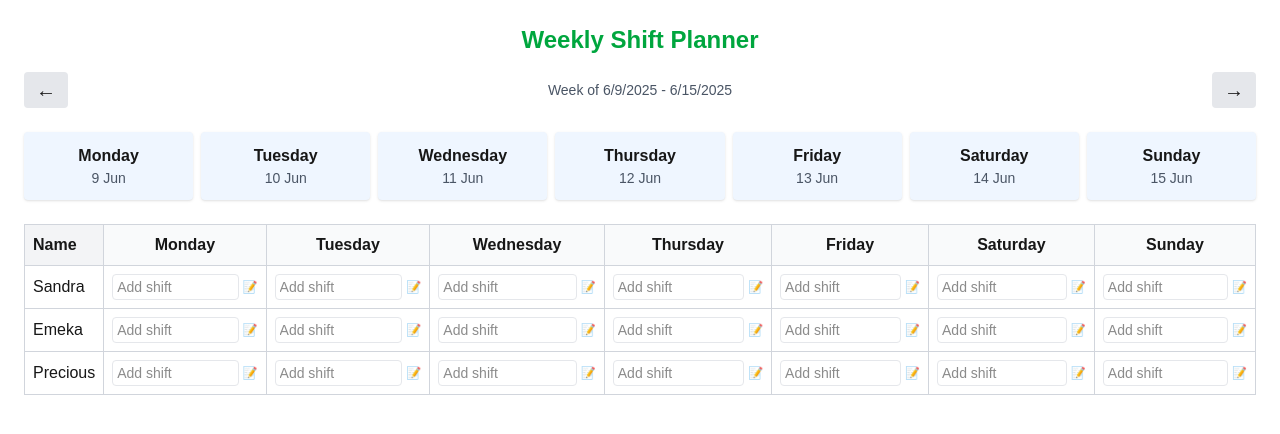
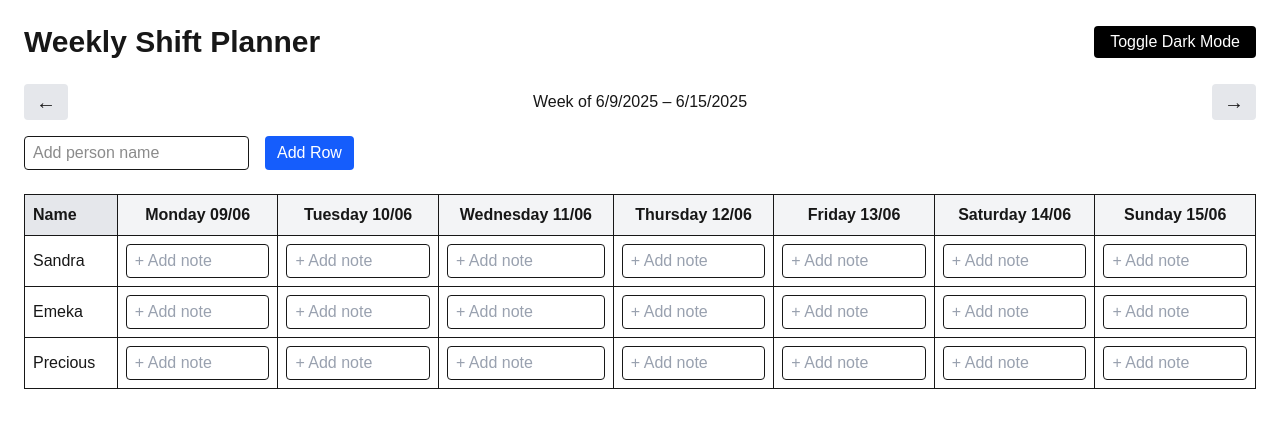
Before and after one commit to poffodile/shift-planner, a Next.js app: page /planner in a window 1280 px wide. Shown: the top 434 px of the page. Built offline with nearby package versions, Linux system fonts and the light colour scheme.

Commit message:
refactored ShiftPlanner component for improved functionality and updated global styles for better dark theme contrast

```diff
--- a/src/pages/planner.tsx
+++ b/src/pages/planner.tsx
@@ -1,172 +1,173 @@
+// ShiftPlanner.tsx — Now With Editable Cells, Note Popup, and Resizable Inputs
 import Head from "next/head";
-import { useState } from "react";
+import { useEffect, useState } from "react";
 
-// === Main Weekly Planner Page ===
-export default function Planner() {
-  // Keeps track of which week we're viewing (0 = current, -1 = previous week, etc.)
-  const [currentWeekOffset, setCurrentWeekOffset] = useState(0);
+const defaultNames = ["Sandra", "Emeka", "Precious"];
 
-  // These are the people we're showing in the table
-  const people = ["Sandra", "Emeka", "Precious"];
-
-  // These are the 7 days we want to display
-  const days = [
-    "Monday",
-    "Tuesday",
-    "Wednesday",
-    "Thursday",
-    "Friday",
-    "Saturday",
-    "Sunday",
-  ];
-
-  // State to store what shift someone is doing on a given day
-  const [shiftData, setShiftData] = useState(() => {
-    const init: { [person: string]: { [day: string]: string } } = {};
-    people.forEach((name) => {
-      init[name] = {};
-      days.forEach((day) => {
-        init[name][day] = ""; // empty by default
-      });
-    });
-    return init;
+export default function ShiftPlanner() {
+  const [theme, setTheme] = useState<"light" | "dark">("light");
+  const [people, setPeople] = useState<string[]>([...defaultNames]);
+  const [newName, setNewName] = useState("");
+  const [weekOffset, setWeekOffset] = useState(0);
+  const [notePopup, setNotePopup] = useState({
+    open: false,
+    person: "",
+    day: "",
+    content: "",
   });
 
-  // State to store notes per cell (e.g. "slept 3 hrs", etc.)
-  const [noteData, setNoteData] = useState(() => {
-    const init: { [person: string]: { [day: string]: string } } = {};
-    people.forEach((name) => {
-      init[name] = {};
-      days.forEach((day) => {
-        init[name][day] = "";
-      });
-    });
-    return init;
-  });
-
-  // When someone clicks the note icon, this opens the modal
-  const [notePopup, setNotePopup] = useState({
-    person: "",
-    day: "",
-    open: false,
-  });
-
-  const [noteText, setNoteText] = useState("");
-
-  // Generate dates for the current selected week
+  // Compute the start of the week (Monday)
   const getWeekDates = () => {
     const today = new Date();
     const monday = new Date(today);
     const day = monday.getDay();
-    const diffToMonday = day === 0 ? -6 : 1 - day;
-    monday.setDate(today.getDate() + diffToMonday + currentWeekOffset * 7);
+    const diff = day === 0 ? -6 : 1 - day;
+    monday.setDate(today.getDate() + diff + weekOffset * 7);
 
-    const week = [];
+    const dates = [];
     for (let i = 0; i < 7; i++) {
       const date = new Date(monday);
       date.setDate(monday.getDate() + i);
-      week.push(date);
+      dates.push(date);
     }
-    return week;
+    return dates;
   };
 
-  const week = getWeekDates();
+  const weekDates = getWeekDates();
+  const columns = weekDates.map((date) => {
+    const day = date.toLocaleDateString("en-GB", { weekday: "long" });
+    const label = date.toLocaleDateString("en-GB", {
+      day: "2-digit",
+      month: "2-digit",
+    });
+    return `${day} ${label}`;
+  });
+
+  const [shiftData, setShiftData] = useState<
+    Record<string, Record<string, string>>
+  >(() => {
+    const initial: Record<string, Record<string, string>> = {};
+    defaultNames.forEach((person) => {
+      initial[person] = {};
+      columns.forEach((day) => {
+        initial[person][day] = "";
+      });
+    });
+    return initial;
+  });
+
+  useEffect(() => {
+    document.documentElement.setAttribute("data-theme", theme);
+  }, [theme]);
+
+  const addPerson = () => {
+    if (!newName.trim()) return;
+    setPeople((prev) => [...prev, newName]);
+    setShiftData((prev) => ({
+      ...prev,
+      [newName]: columns.reduce((acc, col) => {
+        acc[col] = "";
+        return acc;
+      }, {} as Record<string, string>),
+    }));
+    setNewName("");
+  };
+
+  const openNoteEditor = (person: string, day: string) => {
+    setNotePopup({ open: true, person, day, content: shiftData[person][day] });
+  };
+
+  const saveNote = () => {
+    const { person, day, content } = notePopup;
+    setShiftData((prev) => ({
+      ...prev,
+      [person]: {
+        ...prev[person],
+        [day]: content,
+      },
+    }));
+    setNotePopup({ open: false, person: "", day: "", content: "" });
+  };
 
   return (
     <>
       <Head>
-        <title>Shift Planner - Weekly View</title>
+        <title>Shift Planner</title>
+        <meta name="description" content="Weekly shift scheduling" />
+        <link rel="icon" href="/favicon.ico" />
       </Head>
 
-      <main className="p-6">
-        <h1 className="text-2xl font-bold text-center text-green-600 mb-4">
-          Weekly Shift Planner
-        </h1>
+      <main className="min-h-screen bg-[var(--background)] text-[var(--foreground)] p-6">
+        <header className="flex flex-col md:flex-row justify-between items-center mb-6 gap-4">
+          <h1 className="text-3xl font-bold">Weekly Shift Planner</h1>
+          <button
+            onClick={() => setTheme(theme === "light" ? "dark" : "light")}
+            className="px-4 py-1 rounded bg-black text-white dark:bg-white dark:text-black">
+            Toggle {theme === "light" ? "Dark" : "Light"} Mode
+          </button>
+        </header>
 
-        {/* Arrows to move between weeks */}
-        <div className="flex justify-between items-center mb-6">
+        <section className="flex items-center justify-between mb-4">
           <button
-            onClick={() => setCurrentWeekOffset((prev) => prev - 1)}
+            onClick={() => setWeekOffset((prev) => prev - 1)}
             className="text-xl px-3 py-1 bg-gray-200 rounded">
             ←
           </button>
-          <span className="text-sm text-gray-600">
-            Week of {week[0].toLocaleDateString()} -{" "}
-            {week[6].toLocaleDateString()}
-          </span>
+          <p className="text-md text-center">
+            Week of {weekDates[0].toLocaleDateString()} –{" "}
+            {weekDates[6].toLocaleDateString()}
+          </p>
           <button
-            onClick={() => setCurrentWeekOffset((prev) => prev + 1)}
+            onClick={() => setWeekOffset((prev) => prev + 1)}
             className="text-xl px-3 py-1 bg-gray-200 rounded">
             →
           </button>
-        </div>
+        </section>
 
-        {/* Day labels with dates */}
-        <div className="grid grid-cols-7 gap-2 mb-6">
-          {week.map((date, index) => (
-            <div
-              key={index}
-              className="bg-blue-50 text-center p-3 rounded shadow-sm">
-              <p className="font-semibold">{days[index]}</p>
-              <p className="text-sm text-gray-600">
-                {date.getDate()}{" "}
-                {date.toLocaleString("default", { month: "short" })}
-              </p>
-            </div>
-          ))}
-        </div>
+        <section className="mb-6 flex gap-4">
+          <input
+            type="text"
+            placeholder="Add person name"
+            value={newName}
+            onChange={(e) => setNewName(e.target.value)}
+            className="border px-2 py-1 rounded"
+          />
+          <button
+            onClick={addPerson}
+            className="px-3 py-1 bg-blue-600 text-white rounded hover:bg-blue-700">
+            Add Row
+          </button>
+        </section>
 
-        {/* Shift Table */}
-        <div className="overflow-x-auto">
-          <table className="min-w-full border-collapse border border-gray-300">
+        <section className="overflow-x-auto">
+          <table className="min-w-full border border-gray-300">
             <thead>
               <tr>
-                <th className="border border-gray-300 p-2 bg-gray-100 text-left">
-                  Name
-                </th>
-                {days.map((day, index) => (
+                <th className="border p-2 bg-gray-200 text-left">Name</th>
+                {columns.map((col, index) => (
                   <th
                     key={index}
-                    className="border border-gray-300 p-2 bg-gray-50 text-center">
-                    {day}
+                    className="border p-2 bg-gray-100 text-center">
+                    {col}
                   </th>
                 ))}
               </tr>
             </thead>
             <tbody>
-              {people.map((person, i) => (
-                <tr key={i} className="hover:bg-gray-50">
-                  <td className="border border-gray-300 p-2 font-medium">
+              {people.map((person, rowIdx) => (
+                <tr key={rowIdx} className="hover:bg-gray-50">
+                  <td className="border p-2 font-medium whitespace-nowrap">
                     {person}
                   </td>
-                  {days.map((day, d) => (
-                    <td key={d} className="border border-gray-300 p-2">
-                      <div className="flex items-center gap-1">
-                        <input
-                          type="text"
-                          value={shiftData[person][day]}
-                          onChange={(e) => {
-                            const value = e.target.value;
-                            setShiftData((prev) => ({
-                              ...prev,
-                              [person]: {
-                                ...prev[person],
-                                [day]: value,
-                              },
-                            }));
-                          }}
-                          className="w-full px-1 py-0.5 text-sm border border-gray-200 rounded focus:outline-none focus:ring-1 focus:ring-blue-500"
-                          placeholder="Add shift"
-                        />
-                        <button
-                          onClick={() => {
-                            setNotePopup({ person, day, open: true });
-                            setNoteText(noteData[person][day]);
-                          }}
-                          className="text-xs text-blue-500"
-                          title="Add note">
-                          📝
-                        </button>
+                  {columns.map((col, colIdx) => (
+                    <td key={colIdx} className="border p-2">
+                      <div
+                        onClick={() => openNoteEditor(person, col)}
+                        className="cursor-pointer min-w-[120px] max-w-[200px] truncate px-2 py-1 border rounded bg-white dark:bg-gray-800 hover:ring"
+                        title={shiftData[person][col]}>
+                        {shiftData[person][col] || (
+                          <span className="text-gray-400">+ Add note</span>
+                        )}
                       </div>
                     </td>
                   ))}
@@ -174,43 +175,39 @@ export default function Planner() {
               ))}
             </tbody>
           </table>
-        </div>
+        </section>
 
-        {/* Note Modal */}
+        {/* Note popup modal */}
         {notePopup.open && (
-          <div className="fixed inset-0 bg-black bg-opacity-40 flex items-center justify-center z-50">
-            <div className="bg-white p-4 rounded shadow-md w-80">
-              <h3 className="text-lg font-bold mb-2">
-                Note for {notePopup.person} on {notePopup.day}
+          <div className="fixed inset-0 bg-black bg-opacity-50 flex items-center justify-center z-50">
+            <div className="bg-white dark:bg-gray-900 p-4 rounded shadow-lg w-96">
+              <h3 className="text-lg font-semibold mb-2">
+                Edit Note for {notePopup.person} – {notePopup.day}
               </h3>
               <textarea
-                value={noteText}
-                onChange={(e) => setNoteText(e.target.value)}
-                rows={4}
-                className="w-full border border-gray-300 rounded p-2 mb-4"
-                placeholder="e.g. Slept 2 hrs, left early"
+                value={notePopup.content}
+                onChange={(e) =>
+                  setNotePopup((prev) => ({ ...prev, content: e.target.value }))
+                }
+                className="w-full h-32 border rounded p-2 mb-4"
               />
               <div className="flex justify-end gap-2">
                 <button
                   onClick={() =>
-                    setNotePopup({ person: "", day: "", open: false })
+                    setNotePopup({
+                      open: false,
+                      person: "",
+                      day: "",
+                      content: "",
+                    })
                   }
-                  className="px-3 py-1 bg-gray-300 rounded">
+                  className="bg-gray-300 px-3 py-1 rounded">
                   Cancel
                 </button>
                 <button
-                  onClick={() => {
-                    setNoteData((prev) => ({
-                      ...prev,
-                      [notePopup.person]: {
-                        ...prev[notePopup.person],
-                        [notePopup.day]: noteText,
-                      },
-                    }));
-                    setNotePopup({ person: "", day: "", open: false });
-                  }}
-                  className="px-3 py-1 bg-green-500 text-white rounded">
-                  Save Note
+                  onClick={saveNote}
+                  className="bg-green-600 text-white px-3 py-1 rounded hover:bg-green-700">
+                  Save
                 </button>
               </div>
             </div>
--- a/src/styles/globals.css
+++ b/src/styles/globals.css
@@ -7,7 +7,7 @@
 
 [data-theme="dark"] {
   --background: #181717;
-  --foreground: #e4e4e7; /* light gray */
+  --foreground: #e7e4e7; /* light gray */
 }
 
 [data-theme="light"] {
```
